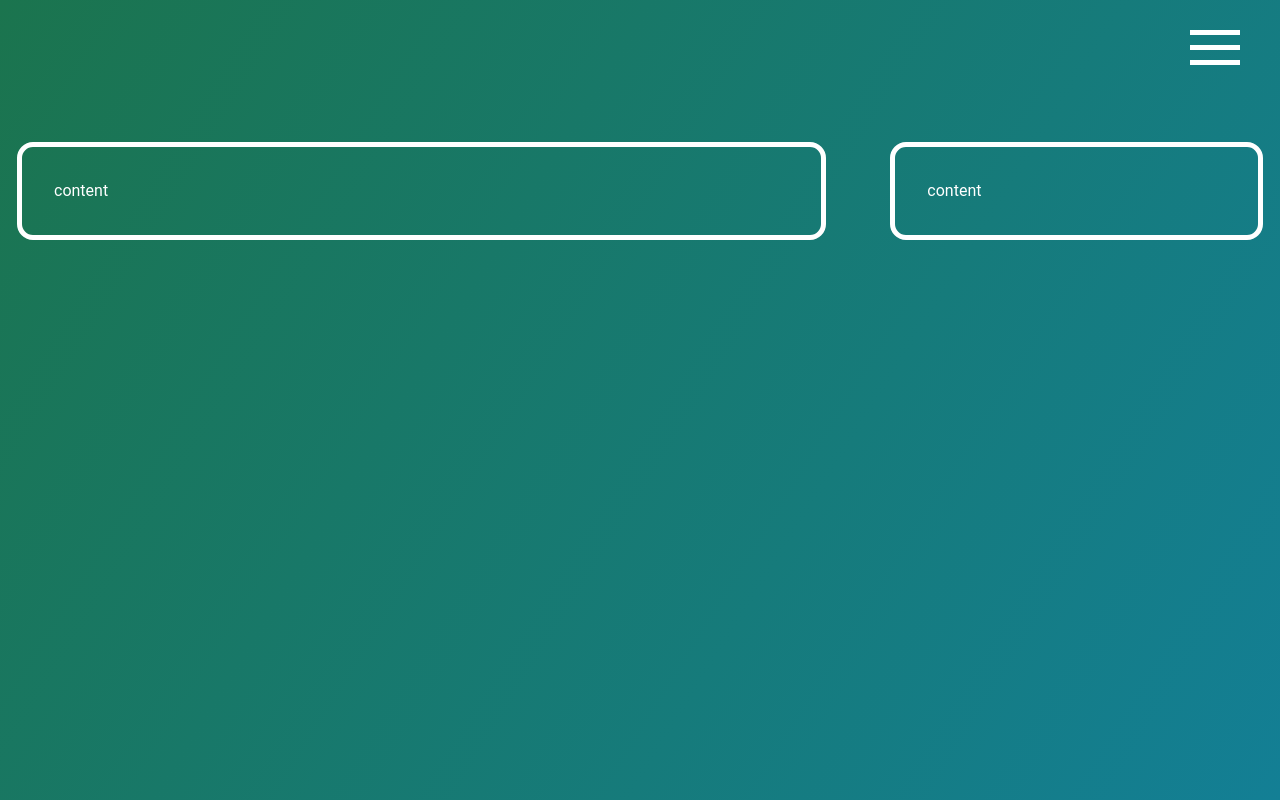
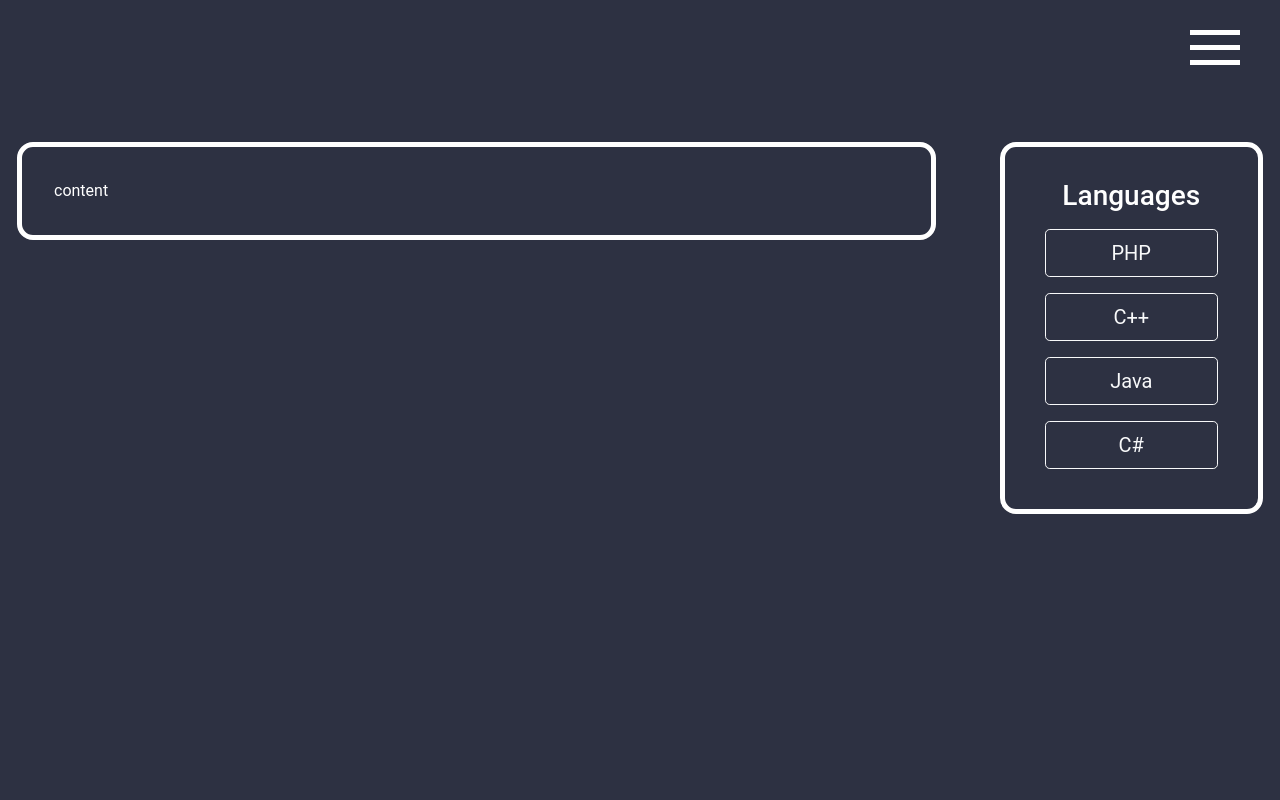
Before and after one commit to Zitzabis/zitzasoft, a PHP site: page /home.php in a window 1280 px wide. Run offline with PHP 8.4, Linux system fonts and the light colour scheme.

Commit message:
Home: Adds languages section.

```diff
--- a/css/custom.css
+++ b/css/custom.css
@@ -60,3 +60,7 @@ canvas { display:block; } /* To remove the scrollbars */
     color: white !important;
     text-decoration: none !important; /* no underline */
 }
+
+.rowPad {
+    padding: 0.5rem;
+}
--- a/home.php
+++ b/home.php
@@ -10,23 +10,44 @@
             <div class="pageContent regularContent">
                     <?php include_once("components/nav.php"); ?>
                     <div class="row">
-                        <div class="col-lg-8" style="padding: 2rem">
+                        <div class="col" style="padding: 2rem">
                             <div class="panel">
                                 content
                             </div>
                         </div>
-                        <div class="col-lg-4" style="padding: 2rem">
+                        <div class="col-lg-3" style="padding: 2rem">
                             <div class="panel">
-                                content
+                                <div class="row">
+                                    <div class="col text-center">
+                                        <h3>Languages</h3>
+                                    </div>
+                                </div>
+                                <div class="row rowPad">
+                                    <div class="col">
+                                        <button type="button" class="btn btn-outline-light btn-lg btn-block">PHP</button>
+                                    </div>
+                                </div>
+                                <div class="row rowPad">
+                                    <div class="col">
+                                        <button type="button" class="btn btn-outline-light btn-lg btn-block">C++</button>
+                                    </div>
+                                </div>
+                                <div class="row rowPad">
+                                    <div class="col">
+                                        <button type="button" class="btn btn-outline-light btn-lg btn-block">Java</button>
+                                    </div>
+                                </div>
+                                <div class="row rowPad">
+                                    <div class="col">
+                                        <button type="button" class="btn btn-outline-light btn-lg btn-block">C#</button>
+                                    </div>
+                                </div>
                             </div>
                         </div>
                     </div>
                 </div>
             </div>
-            <?php include_once("components/granim.php"); ?>
         </main>
         <?php include_once("components/sidebar.php"); ?>
     </body>
-
-    <?php include_once("components/granim.php"); ?>
 </html>
```
